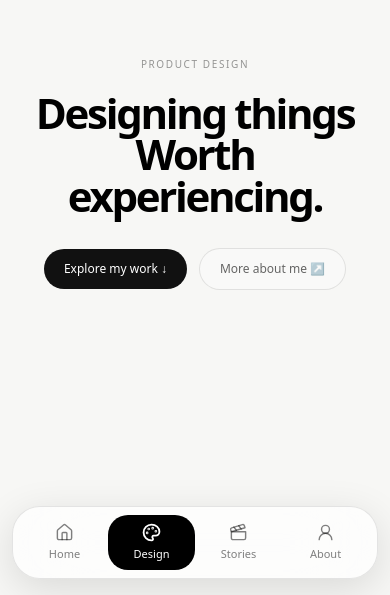
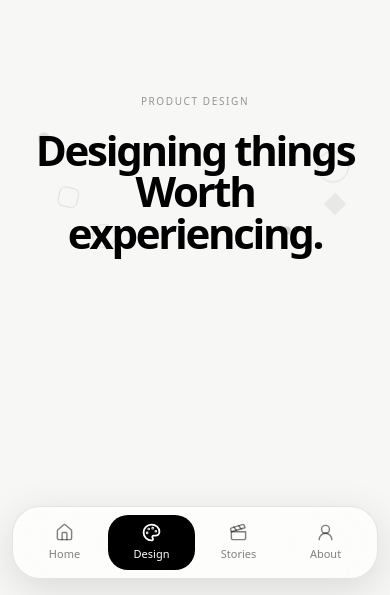
Before and after one commit to mayank-sharma09/mayankdadhich09, a Next.js app: page /design in a window 390 px wide. Shown: the part 249-844 px from the top of the page. Built offline with nearby package versions, Linux system fonts and the light colour scheme.

Commit message:
design updated

```diff
--- a/src/app/design/page.jsx
+++ b/src/app/design/page.jsx
@@ -26,19 +26,8 @@ export default function DesignPage() {
           />
         </div>
 
-  {/* MOBILE VIDEO
-  <div className="absolute inset-0 block md:hidden">
-    <video
-      src="/designPage.mp4"
-      autoPlay
-      loop
-      muted
-      playsInline
-      preload="metadata"
-      aria-hidden="true"
-      className="h-full w-full object-cover"
-    />
-  </div> */}
+        {/* MOBILE VIDEO  */}
+
 
         {/* TEXT */}
         <div className="relative z-10 mx-auto w-full font-sans  max-w-[1600px] px-6 py-20 sm:px-10 md:px-12 lg:px-16">
@@ -53,8 +42,34 @@ export default function DesignPage() {
             </p>
 
             {/* Main heading */}
+            {/* MAIN HEADING + MOBILE SHAPES */}
+            <div className="relative mx-auto max-w-5xl">
+
+              {/* MOBILE FLOATING SHAPES */}
+              <div className="pointer-events-none absolute inset-0 md:hidden">
+
+                {/* Top left circle */}
+                <span className="hero-shape hero-shape-1 absolute left-[4%] top-[8%] h-3 w-3 rounded-full bg-black/10" />
+
+                {/* Top right ring */}
+                <span className="hero-shape hero-shape-2 absolute right-[5%] top-[18%] h-8 w-8 rounded-full border border-black/10" />
+
+                {/* Left small square */}
+                <span className="hero-shape hero-shape-3 absolute left-[10%] top-[48%] h-5 w-5 rotate-12 rounded-[6px] border border-black/10" />
+
+                {/* Right diamond */}
+                <span className="hero-shape hero-shape-4 absolute right-[7%] top-[55%] h-4 w-4 rotate-45 bg-black/[0.06]" />
+
+                {/* Bottom left ring */}
+                <span className="hero-shape hero-shape-5 absolute bottom-[4%] left-[20%] h-6 w-6 rounded-full border border-black/10" />
+
+                {/* Bottom right dot */}
+                <span className="hero-shape hero-shape-6 absolute bottom-[10%] right-[22%] h-2 w-2 rounded-full bg-black/15" />
+
+              </div>
+
               <h1
-        className="mayank-hero-text-up mx-auto max-w-5xl text-[42px] font-semibold leading-[0.98] tracking-[-0.055em] text-black sm:text-[52px] md:text-7xl lg:text-[76px] xl:text-[88px]"
+                className="mayank-hero-text-up relative z-10 text-[42px] font-semibold leading-[0.98] tracking-[-0.055em] text-black sm:text-[52px] md:text-7xl lg:text-[76px] xl:text-[88px]"
                 style={{ animationDelay: "120ms" }}
               >
                 Designing things
@@ -62,24 +77,6 @@ export default function DesignPage() {
                 Worth experiencing.
               </h1>
 
-      {/* Buttons */}
-      <div
-        className="mayank-hero-text-up mt-8 flex flex-wrap items-center justify-center gap-3 sm:mt-10"
-        style={{ animationDelay: "240ms" }}
-      >
-        <a
-          href="#work"
-          className="rounded-full bg-[#111111] px-5 py-3 text-xs font-medium text-white transition-all duration-300 hover:-translate-y-1 sm:px-6 sm:py-3.5 sm:text-sm"
-        >
-          Explore my work ↓
-        </a>
-
-        <a
-          href="/about"
-          className="rounded-full border border-black/10 bg-white/30 px-5 py-3 text-xs font-medium text-black/60 backdrop-blur-md transition-all duration-300 hover:border-black/20 hover:bg-white/60 hover:text-black sm:px-6 sm:py-3.5 sm:text-sm"
-        >
-          More about me ↗
-        </a>
             </div>
 
           </div>
@@ -87,6 +84,44 @@ export default function DesignPage() {
 
         {/* HERO-ONLY ANIMATION */}
         <style>{`
+  .hero-shape {
+  animation: heroShapeFloat 5s ease-in-out infinite;
+}
+
+.hero-shape-1 {
+  animation-delay: 0s;
+}
+
+.hero-shape-2 {
+  animation-delay: 1s;
+}
+
+.hero-shape-3 {
+  animation-delay: 2s;
+}
+
+.hero-shape-4 {
+  animation-delay: 0.7s;
+}
+
+.hero-shape-5 {
+  animation-delay: 1.5s;
+}
+
+.hero-shape-6 {
+  animation-delay: 2.5s;
+}
+
+@keyframes heroShapeFloat {
+  0%,
+  100% {
+    transform: translate3d(0, 0, 0) rotate(0deg);
+  }
+
+  50% {
+    transform: translate3d(0, -12px, 0) rotate(8deg);
+  }
+}
     .mayank-hero-text-up {
       opacity: 0;
       transform: translateY(20px);
```
Also changed, not shown: 1 other file (tests, documents, lock files or other folders). Lines whose indentation alone changed are shown as unchanged.
